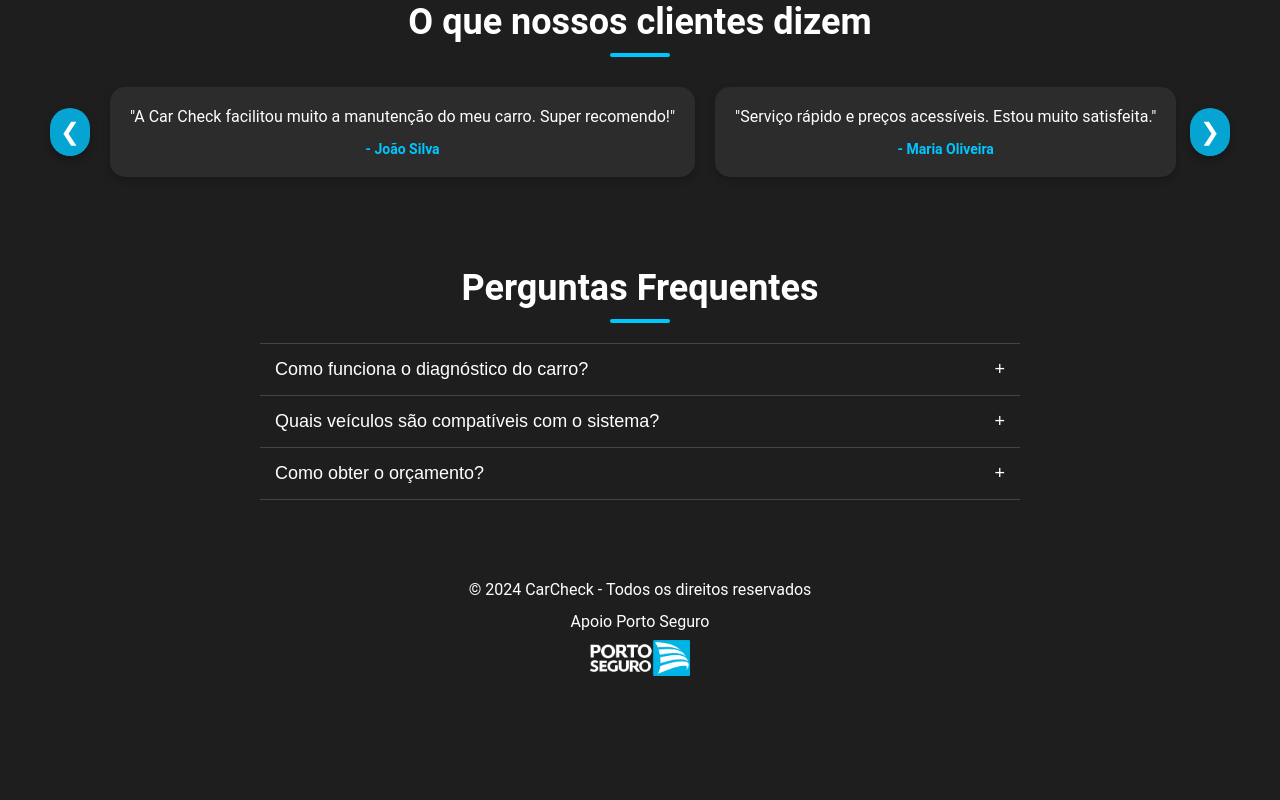
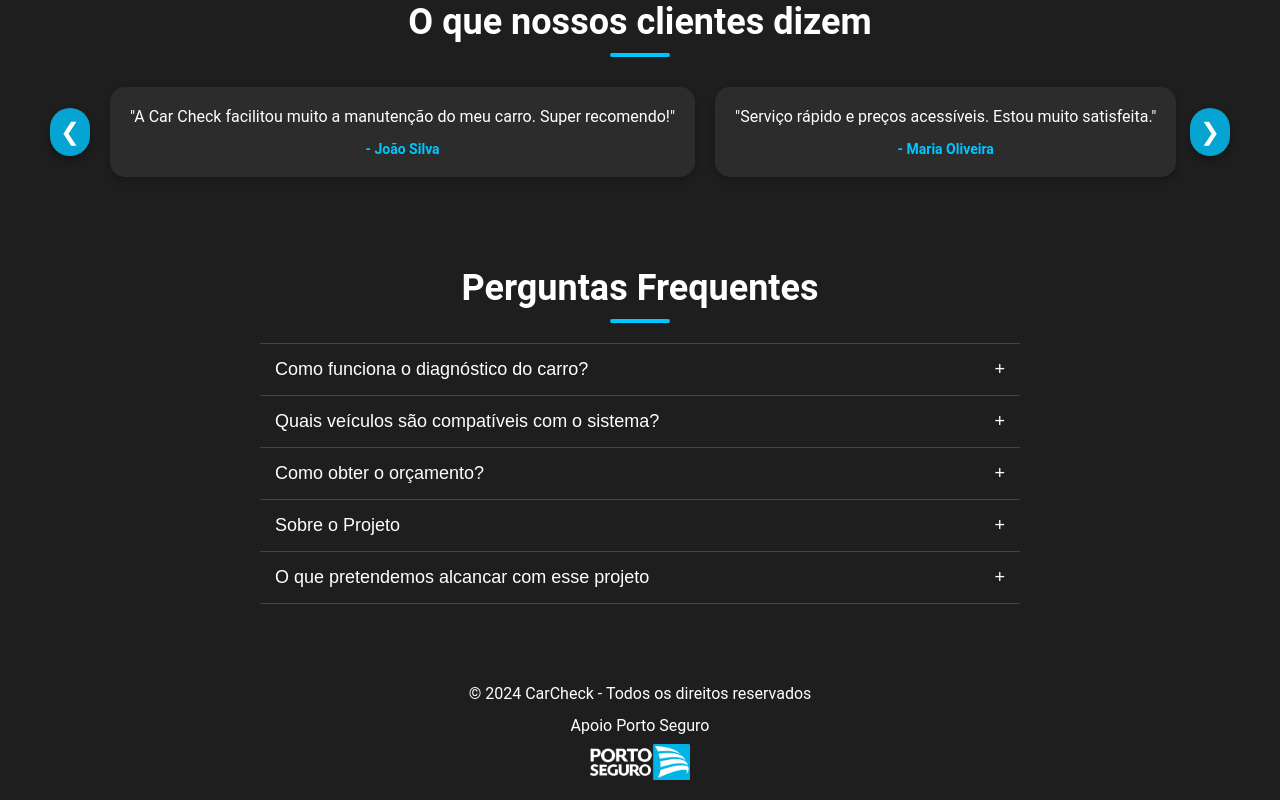
Before and after one commit to Cruz-011/NEXT, a React (Vite) app: page / in a window 1280 px wide. Shown: the part 814-1614 px from the top of the page. Before the commit the page ends 1510 px from the top, so only its background shows below. Built offline with nearby package versions, Linux system fonts and the light colour scheme.

Commit message:
perguntas

```diff
--- a/src/Components/FAQ.tsx
+++ b/src/Components/FAQ.tsx
@@ -16,6 +16,16 @@ const FAQ: React.FC = () => {
       pergunta: 'Como obter o orçamento?',
       resposta:
         'Após o diagnóstico, você receberá um orçamento detalhado diretamente em seu aplicativo ou via chat ',
+    },
+    {
+      pergunta: 'Sobre o Projeto',
+      resposta:
+        'Este projeto está na versão 1.0. Ainda há muitas implementações que queremos trazer ao site, criando uma plataforma mais interativa e com maior facilidade e precisão para oferecer um orçamento mais detalhado.',
+    },
+    {
+      pergunta: 'O que pretendemos alcancar com esse projeto ',
+      resposta:
+        ' Queremos proporcionar ao usuário da nossa plataforma uma experiência que realmente faça a diferença em sua vida automotiva, oferecendo mais facilidade, praticidade e precisão para quem a utilizar.',
     },
   ];
 
```
